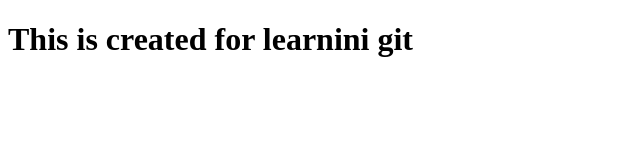
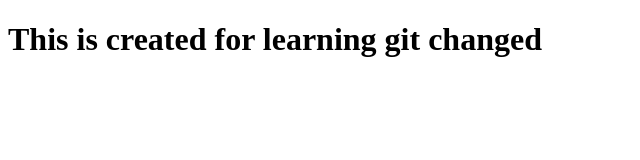
Before and after one commit to shiva-saini/demo, a plain HTML site: page new/index.html in a window 1280 px wide. Shown: the whole page, without its empty margins (0-640 px from the left). Drawn offline with Linux system fonts and the light colour scheme.

Commit message:
secondcommit

```diff
--- a/new/index.html
+++ b/new/index.html
@@ -7,6 +7,6 @@
     <title>Document</title>
 </head>
 <body>
-    <h1>This is created for learnini git</h1>
+    <h1>This is created for learning git changed</h1>
 </body>
 </html>
```
